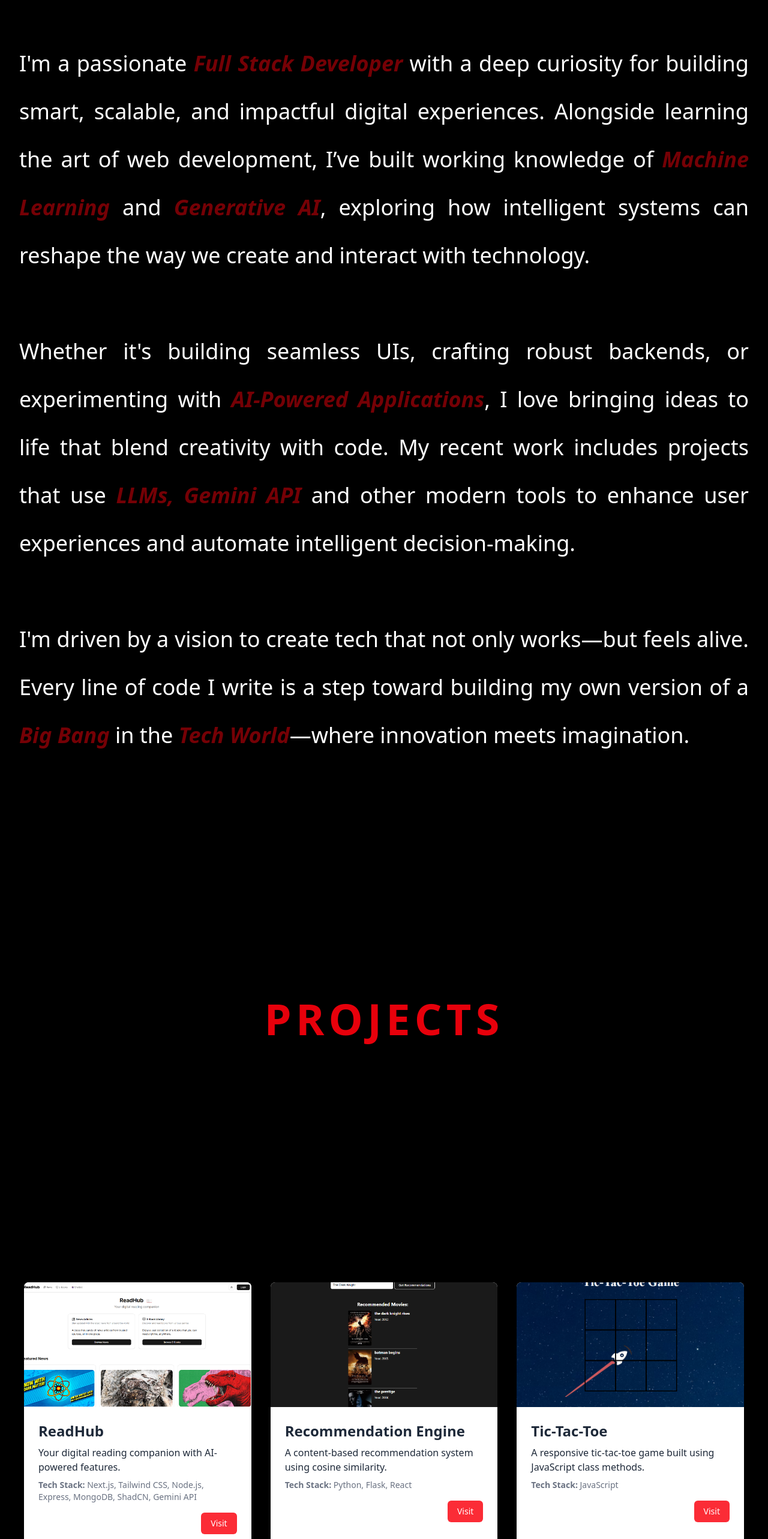
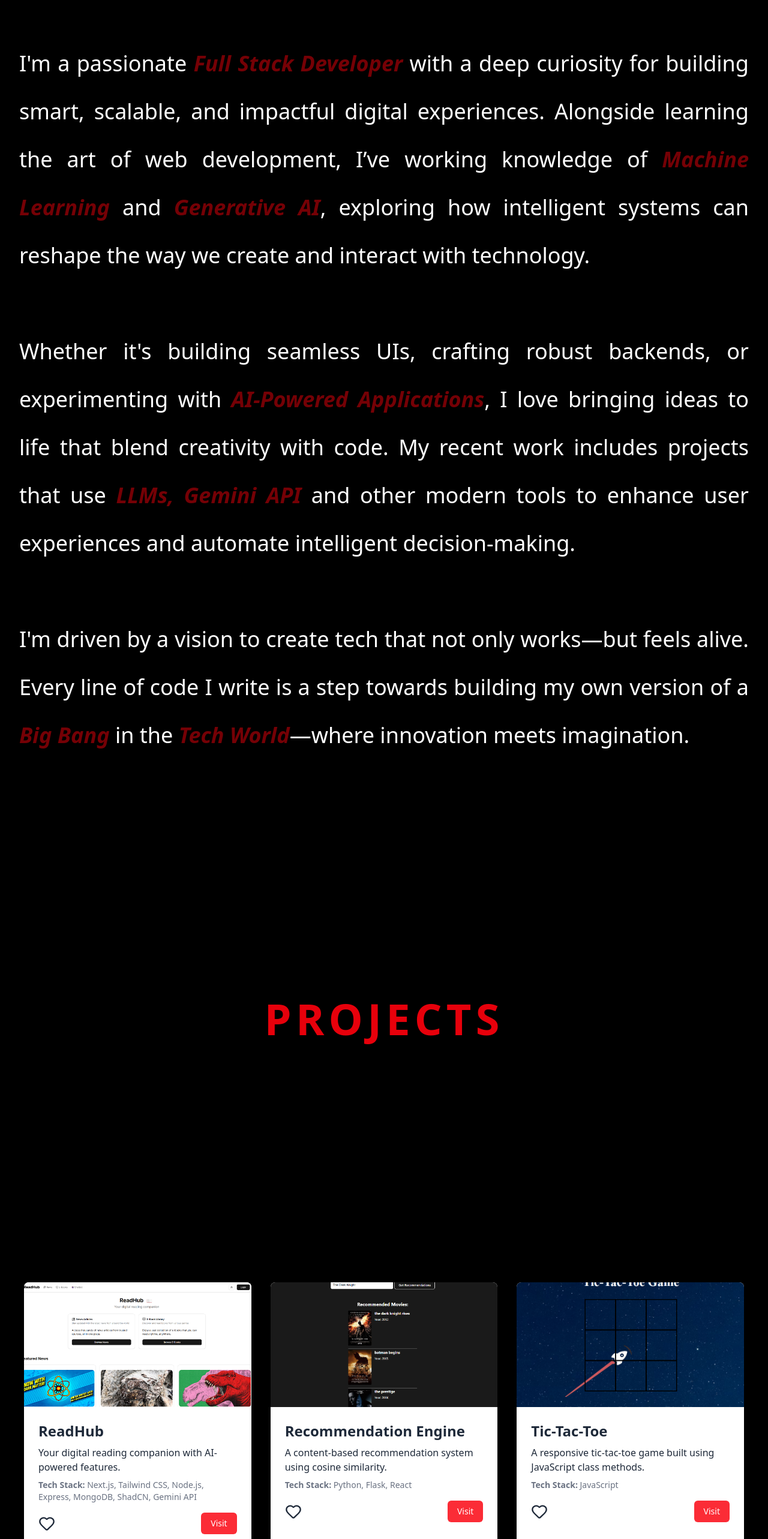
Before and after one commit to Snaehath/portfolio, a React (Vite) app: page / in a window 1280 px wide. Shown: the part 1490-4056 px from the top of the page at 60% size. Built offline with nearby package versions, Linux system fonts and the light colour scheme.

Commit message:
fixed grammatical errors

```diff
--- a/src/pages/about.jsx
+++ b/src/pages/about.jsx
@@ -10,8 +10,8 @@ const About = () => {
           Full Stack Developer
         </span>{" "}
         with a deep curiosity for building smart, scalable, and impactful
-        digital experiences. Alongside learning the art of web development,
-        I’ve built working knowledge of{" "}
+        digital experiences. Alongside learning the art of web development, I’ve
+        working knowledge of{" "}
         <span className="text-red-600 font-bold italic capitalize animate-pulse">
           Machine Learning
         </span>{" "}
@@ -38,7 +38,7 @@ const About = () => {
         <br />
         <br />
         I'm driven by a vision to create tech that not only works—but feels
-        alive. Every line of code I write is a step toward building my own
+        alive. Every line of code I write is a step towards building my own
         version of a{" "}
         <span className="text-red-600 font-bold italic capitalize animate-pulse">
           Big Bang
--- a/src/pages/contact.jsx
+++ b/src/pages/contact.jsx
@@ -10,9 +10,9 @@ const Contact = () => {
         <h2 className="text-5xl font-bold text-red-500 mb-6">Get In Touch</h2>
 
         <p className="text-lg text-gray-300 mb-8">
-          You've seen what I build — now let's build something together! Whether
-          you’re hiring, collaborating on a project, or just want to talk tech,
-          I’d love to hear from you.
+          You've seen what I've built — now let's build something together!
+          Whether you’re hiring, collaborating on a project, or just want to
+          talk tech, I’d love to hear from you.
         </p>
 
         <p className="text-md text-gray-400 mb-8">
@@ -51,7 +51,7 @@ const Contact = () => {
 
         {/* 🔍 Hidden Link */}
         <p className="text-gray-500 text-sm mt-15">
-          Some dots just...
+          ...
           <span className="group relative inline-block ml-2">
             <a
               href="/lab"
--- a/src/pages/project.jsx
+++ b/src/pages/project.jsx
@@ -1,6 +1,6 @@
 import { useState } from "react";
 import { Projects } from "../data/projects";
-import { Heart} from "lucide-react";
+import { Heart } from "lucide-react";
 
 const Project = () => {
   const [likedProjects, setLikedProjects] = useState(new Set());
@@ -41,7 +41,7 @@ const Project = () => {
                 className={`cursor-pointer transition duration-200 ease-in-out ${
                   likedProjects.has(index)
                     ? "fill-red-500 "
-                    : "fill-transparent stroke-white hover:stroke-red-500"
+                    : "fill-transparent hover:stroke-red-500"
                 }`}
                 onClick={() => toggleLike(index)}
               />
```
